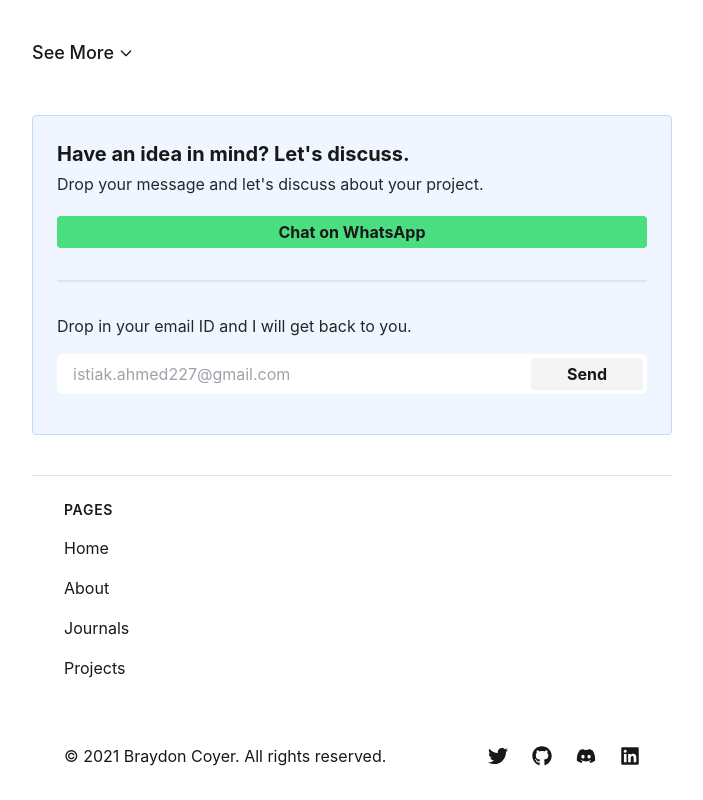
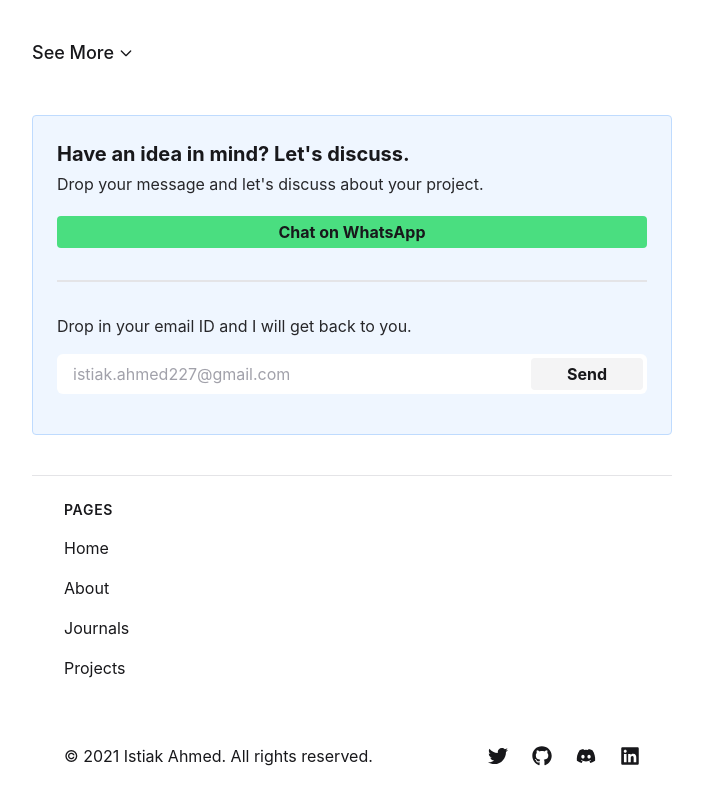
Before and after one commit to istiak227/istiak-portfolio, a Next.js app: page / in a window 1280 px wide. Shown: the part 1467-2267 px from the top of the page, without its empty margins (288-991 px from the left). Built offline with nearby package versions, Linux system fonts and the light colour scheme; a web font is replaced by a local one; what @tailwindcss/typography would draw is missing.

Commit message:
typo fixed

```diff
--- a/components/Footer.js
+++ b/components/Footer.js
@@ -99,7 +99,7 @@ export default function Footer() {
 
                   <li>
                     <a
-                      href="https://www.notion.so/Resume-395af92748204ac6a7078cce24132331"
+                      href=""
                       target="_blank"
                       rel="noreferrer"
                       className="text-base text-footer-link hover:text-footer-link-hover"
@@ -148,7 +148,7 @@ export default function Footer() {
             <FaLinkedin className="h-5 w-5" />
           </a>
           {/* <a
-            href="https://braydoncoyer.dev/rss.xml"
+            href=""
             className="text-footer-icon hover:text-footer-icon-hover"
           >
             <span className="sr-only">RSS</span>
@@ -156,7 +156,7 @@ export default function Footer() {
           </a> */}
         </div>
         <p className="mt-8 text-base text-footer-icon md:mt-0 md:order-1">
-          &copy; {new Date().getFullYear()} Braydon Coyer. All rights reserved.
+          &copy; {new Date().getFullYear()} Istiak Ahmed. All rights reserved.
         </p>
       </div>
     </footer>
```
